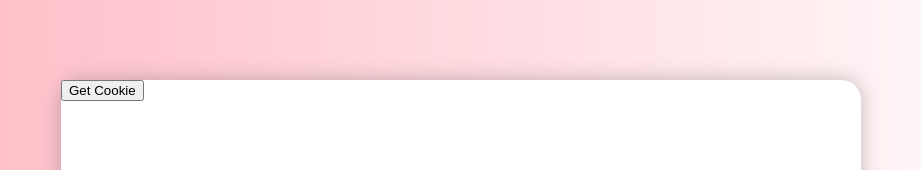
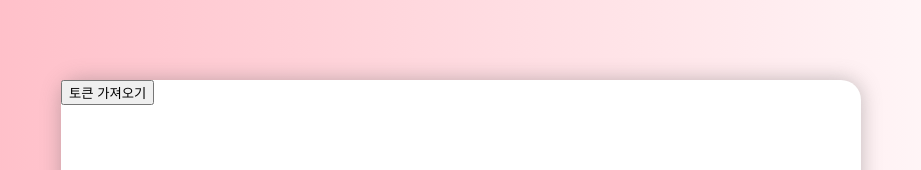
Before and after one commit to moyeobwa/moyeobwa, a React (Vite) app in the folder frontend/app/: page /login/response in a window 1280 px wide. Shown: the top 170 px of the page, without its empty margins (179-1100 px from the left). Built offline with nearby package versions, Linux system fonts and the light colour scheme.

Commit message:
feat: 로그인 기능 수정

```diff
--- a/frontend/app/src/pages/LoginResponse.jsx
+++ b/frontend/app/src/pages/LoginResponse.jsx
@@ -1,19 +1,23 @@
-import Cookies from 'js-cookie';
+import axios from 'axios';
 
 const LoginResponse = () => {
-  const getCookie = () => {
-    const token = Cookies.get('Authorization-refresh');
-    if (token) {
-      alert(token);
-    } else {
-      alert('No token found');
+  const loginResponse = async () => {
+    try {
+      const response = await axios.get('http://localhost:8080/api/v1/tokens');
+      if (response.status === 200) {
+        console.log(response.data);
+      }
+    } catch (error) {
+      console.error(error);
+      alert("토큰을 불러올 수 없습니다.");
     }
-  };
+  }
+
   return (
-    <div>
-      <button onClick={getCookie}>Get Cookie</button>
-    </div>
+    <button onClick={loginResponse}>토큰 가져오기</button>
   );
-}
+
+
+};
 
 export default LoginResponse;
--- a/frontend/app/src/pages/SignUp.jsx
+++ b/frontend/app/src/pages/SignUp.jsx
@@ -27,7 +27,8 @@ const SignUp = () => {
         formData.append('request', new Blob([JSON.stringify(requestData)], { type: 'application/json' }));
 
         try {
-            const response = await axios.post('http://3.36.93.156:8080/api/v1/sign-up', formData, {
+            // const response = await axios.post('http://3.36.93.156:8080/api/v1/sign-up', formData, {
+            const response = await axios.post('http://localhost:8080/api/v1/sign-up', formData, {
                 headers: {
                     'Content-Type': 'multipart/form-data',
                 }
```
